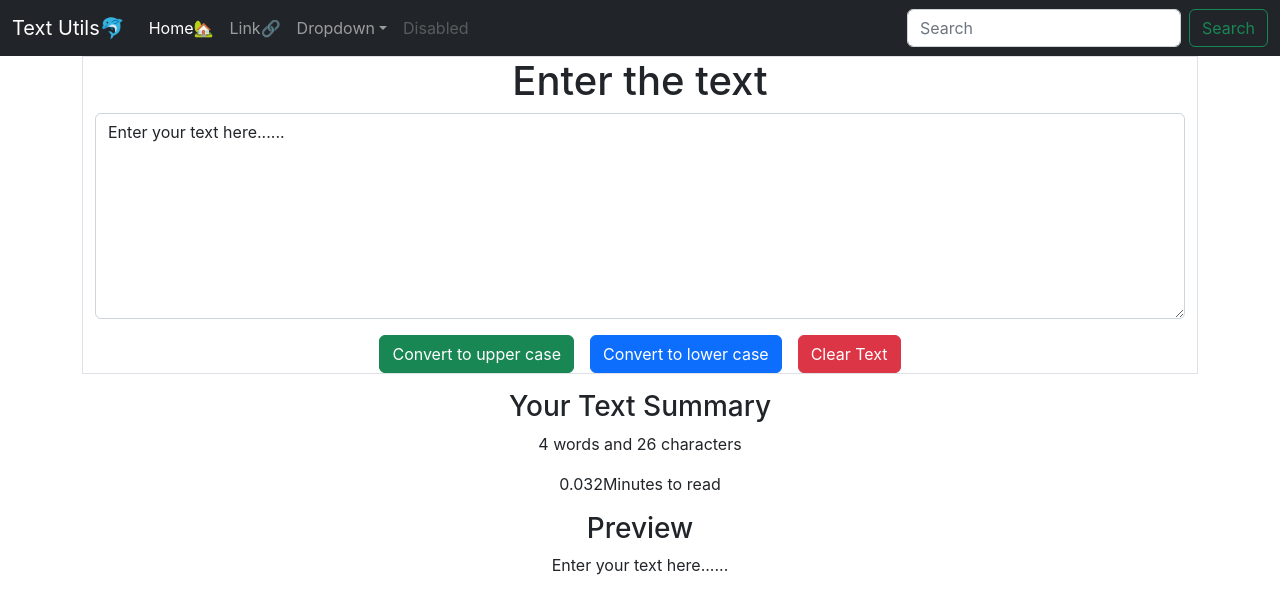
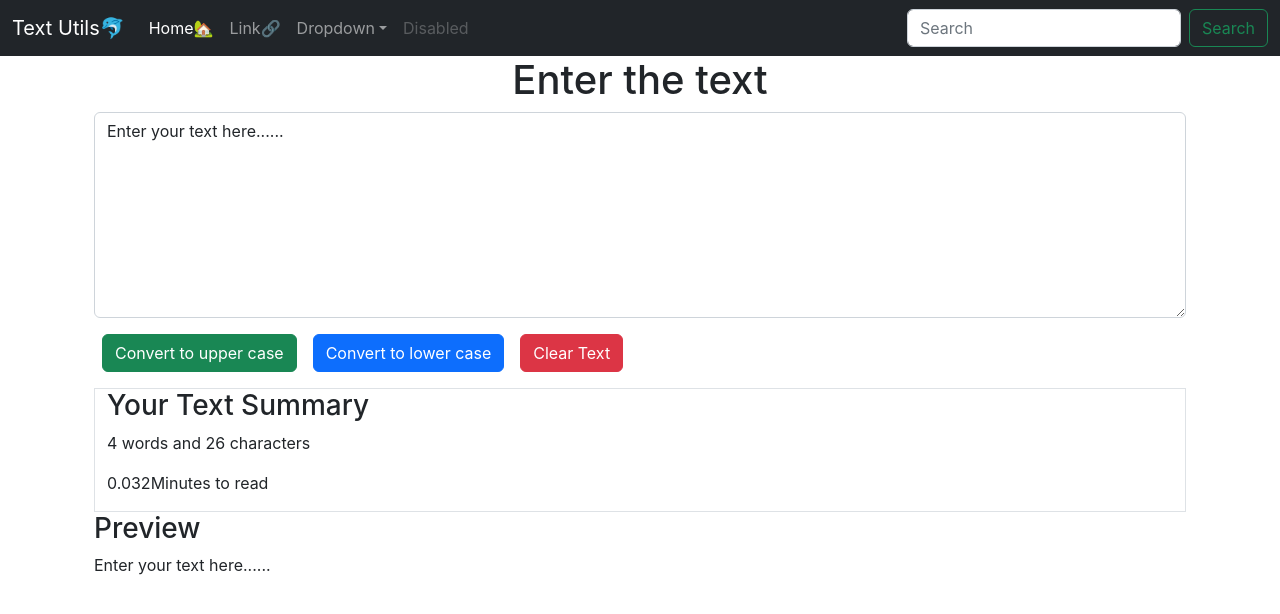
Before and after one commit to Aryaja98/Text_Utils, a React (Create React App) app: page / in a window 1280 px wide. Shown: the top 614 px of the page. Built offline with nearby package versions, Linux system fonts and the light colour scheme.

Commit message:
TextForm alignment changes

```diff
--- a/src/Components/TextForm.js
+++ b/src/Components/TextForm.js
@@ -31,26 +31,30 @@ const [text, setText] = useState('Enter your text here......');
 
   return (
     <>
-    <div className='container border' >
+    <div className='container ' >
             <h1>{props.heading}</h1>
 
             <div className="mb-3 ">
             {/*<label for="myBox" className="form-label">Example textarea</label>*/}
                 <textarea className="form-control" id="myBox" value = {text} rows="8" onChange={handleOnChange} ></textarea>
             </div>
-
+          <div className='d-flex justify-content-start'>
             <button type="button" className="btn btn-success mx-2 " onClick={handleUpClick} >Convert to upper case</button>
             <button type="button" className="btn btn-primary mx-2" onClick={handleLoClick}>Convert to lower case</button>
             <button type="button" className="btn btn-danger mx-2" onClick={handleCleClick}>Clear Text</button>
-
+          </div>
     </div>
 
-    <div className='container my-3'>
-      <h3> Your Text Summary</h3>
-      <p>{text.split(" ").length} words and {text.length} characters</p>
-      <p>{0.008 *text.split(" ").length }Minutes to read</p>
+    <div className='container my-3 d-flex align-items-start flex-column '>
+
+      <div className='container  d-flex align-items-start flex-column border'>
+        <h3> Your Text Summary</h3>
+        <p>{text.split(" ").length} words and {text.length} characters</p>
+        <p>{0.008 *text.split(" ").length }Minutes to read</p>
+      </div>
+
       <h3>Preview</h3>
-      <p>{text}</p>
+      <p className='text-left'>{text}</p>
     </div>
     </>
   )
```
